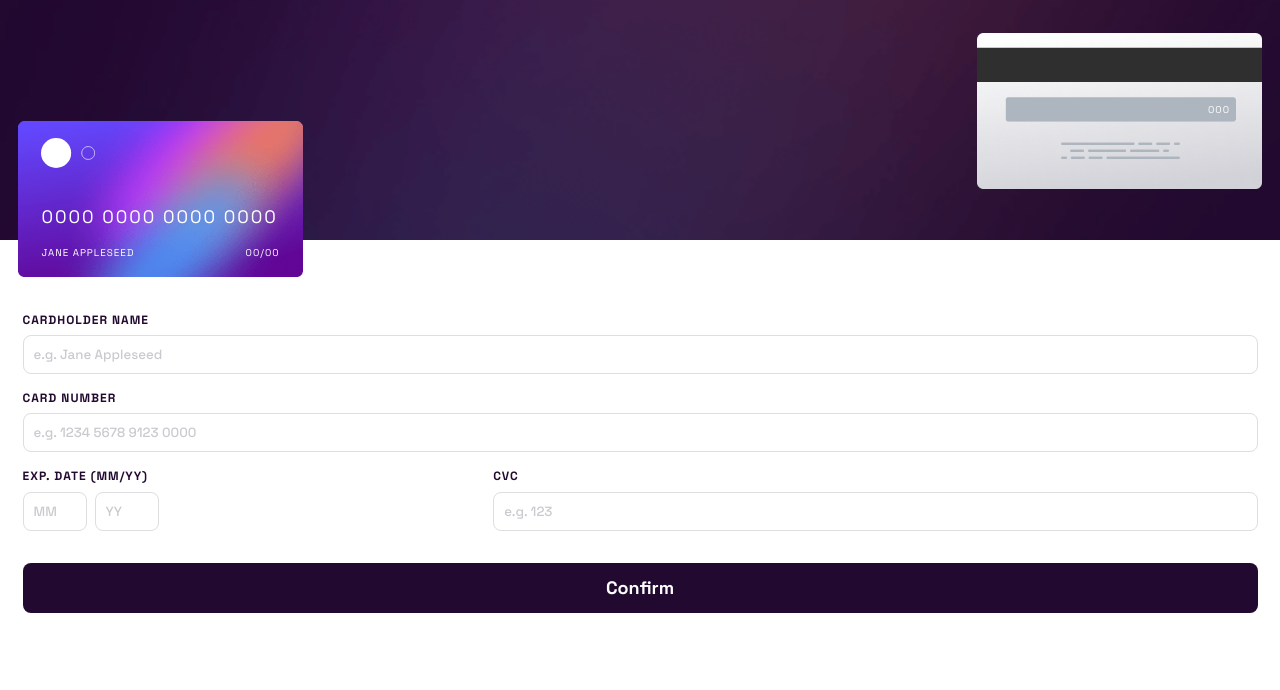
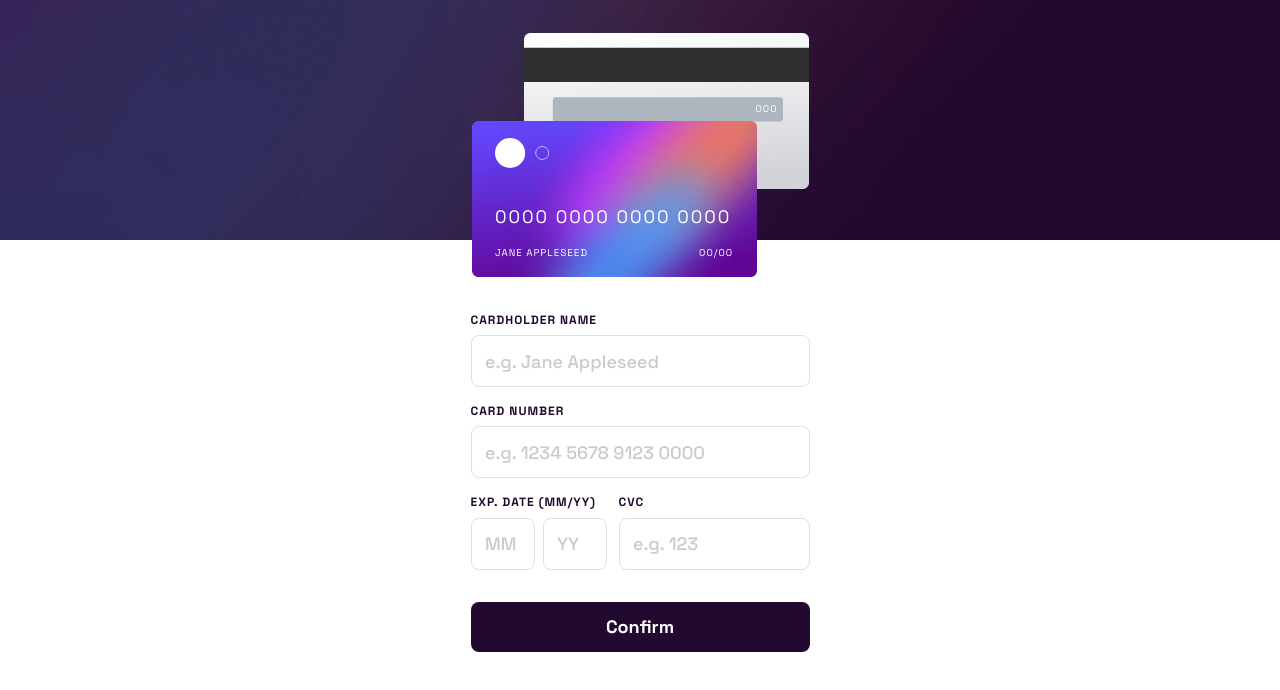
Before and after one commit to Whiskydog/frontendmentor-interactive-card-details-form, a React (Vite) app: page / in a window 1280 px wide. Shown: the top 690 px of the page. Built offline with nearby package versions, Linux system fonts and the light colour scheme.

Commit message:
Refactor layout

```diff
--- a/src/App.jsx
+++ b/src/App.jsx
@@ -1,6 +1,9 @@
 import { useForm } from "react-hook-form";
 import Form from "./Form";
 import Card from "./components/Card";
+import bgMainMobile from "./assets/images/bg-main-mobile.png";
+import bgMainDesktop from "./assets/images/bg-main-desktop.png";
+import style from "./styles/App.module.css";
 
 export default function App() {
   const {
@@ -22,6 +25,12 @@ export default function App() {
 
   return (
     <main>
+      <img
+        className={style.banner}
+        src={bgMainMobile}
+        sizes="(min-width: 400px) 483px, 375px"
+        srcSet={`${bgMainMobile} 375w, ${bgMainDesktop} 483w`}
+      />
       <Card cardData={watch()} />
       <Form {...{ handleSubmit, control, errors, register }} />
     </main>
--- a/src/Form.jsx
+++ b/src/Form.jsx
@@ -47,6 +47,7 @@ export default function Form({ handleSubmit, control, errors, register }) {
         onBlur={cardNumberField.onBlur}
         value={cardNumberField.value}
         ref={cardNumberField.ref}
+        inputMode="numeric"
         placeholder="e.g. 1234 5678 9123 0000"
       />
       {cardNumberError && (
@@ -63,6 +64,7 @@ export default function Form({ handleSubmit, control, errors, register }) {
                 max: { value: 12, message: "Invalid date" },
                 required: "Can't be blank",
               })}
+              inputMode="numeric"
               placeholder="MM"
             />
             <input
@@ -78,6 +80,7 @@ export default function Form({ handleSubmit, control, errors, register }) {
                   message: "Invalid date",
                 },
               })}
+              inputMode="numeric"
               placeholder="YY"
             />
           </div>
@@ -103,6 +106,7 @@ export default function Form({ handleSubmit, control, errors, register }) {
               },
               required: "Can't be blank",
             })}
+            inputMode="numeric"
             placeholder="e.g. 123"
           />
           {errors.cvc && <p className={style.error}>{errors.cvc.message}</p>}
--- a/src/components/Card.jsx
+++ b/src/components/Card.jsx
@@ -3,7 +3,7 @@ import style from "../styles/Card.module.css";
 
 export default function Card({ cardData }) {
   return (
-    <section className={style.card}>
+    <div className={style.card}>
       <div className={style.cardBack}>
         <h3 className={style.cardCvc}>{cardData?.cvc || "000"}</h3>
       </div>
@@ -21,6 +21,6 @@ export default function Card({ cardData }) {
           </h3>
         </div>
       </div>
-    </section>
+    </div>
   );
 }
--- /dev/null
+++ b/src/styles/App.module.css
@@ -0,0 +1,4 @@
+.banner {
+  max-height: 240px;
+  object-fit: cover;
+}
--- a/src/styles/Card.module.css
+++ b/src/styles/Card.module.css
@@ -1,7 +1,10 @@
 .card {
-  background: center / cover no-repeat
-    url("../assets/images/bg-main-mobile.png");
-  height: 240px;
+  width: fit-content;
+  position: absolute;
+  top: 32px;
+  left: 0;
+  right: 0;
+  margin: auto;
 }
 
 .cardholderName,
@@ -17,7 +20,6 @@
 }
 
 .cardFace {
-  position: absolute;
   margin: 0;
   width: 285px;
   height: 157px;
@@ -26,24 +28,21 @@
 
 .cardBack {
   composes: cardFace;
-  top: 32px;
-  right: 1em;
+  margin-left: 52px;
   background: center / contain no-repeat
     url("../assets/images/bg-card-back.png");
 }
 
 .cardCvc {
   display: inline;
-  position: absolute;
-  top: 71px;
-  right: 32px;
+  position: relative;
+  top: 62px;
+  left: 232px;
 }
 
 .cardFront {
   composes: cardFace;
-  top: 120px;
-  left: 1em;
-  box-sizing: border-box;
+  margin-top: -69px;
   padding: 1em 1.3em;
   background: center / contain no-repeat
     url("../assets/images/bg-card-front.png");
--- a/src/styles/Form.module.css
+++ b/src/styles/Form.module.css
@@ -1,4 +1,6 @@
 .ccForm {
+  max-width: 24rem;
+  margin: auto;
   margin-top: 1.5em;
   padding: 2.5em 1.25em;
 }
@@ -13,9 +15,7 @@
 }
 
 .ccForm input {
-  box-sizing: border-box;
   width: 100%;
-  font-family: inherit;
   font-weight: 500;
   border: 1px solid hsl(270, 3%, 87%);
   padding: 0.75em;
@@ -42,7 +42,6 @@
 .submitButton {
   width: 100%;
   color: white;
-  font-family: inherit;
   font-weight: 700;
   font-size: 1em;
   padding: 0.75em;
@@ -51,6 +50,11 @@
   border: none;
   border-radius: 8px;
   cursor: pointer;
+  transition: background-color 0.25s;
+}
+
+.submitButton:hover {
+  background-color: hsl(278, 68%, 20%);
 }
 
 .flexContainer {
--- a/src/styles/index.css
+++ b/src/styles/index.css
@@ -1,8 +1,24 @@
 @import url("https://fonts.googleapis.com/css2?family=Space+Grotesk:wght@400;500;700&display=swap");
+
+*,
+*::before,
+*::after {
+  box-sizing: border-box;
+}
 
 body {
   margin: 0;
   font: 18px "Space Grotesk", sans-serif;
+}
+
+button,
+input {
+  font: inherit;
+}
+
+main {
+  display: flex;
+  flex-flow: column nowrap;
 }
 
 h2,
```
